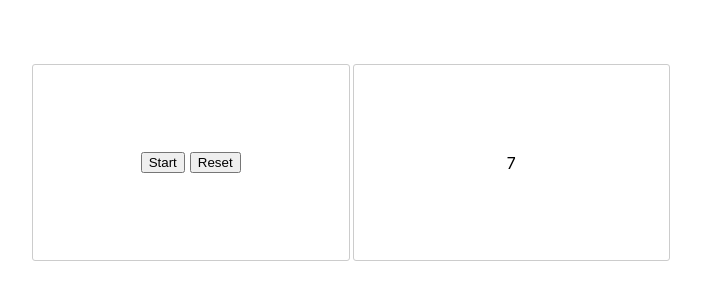
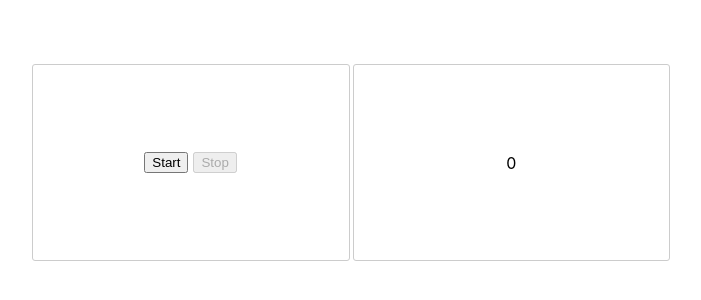
Before and after one commit to saurajit/react-learning, a React (Create React App) app: page / in a window 1280 px wide. Shown: the part 204-504 px from the top of the page, without its empty margins (289-990 px from the left). Built offline with nearby package versions, Linux system fonts and the light colour scheme.

Commit message:
Added start/stop functionality

```diff
--- a/src/App.js
+++ b/src/App.js
@@ -4,14 +4,28 @@ import Controls from './components/Controls'
 import Timer from './components/Timer';
 
 class App extends Component {
+
+  constructor() {
+    super();
+    this.state = {
+      isRunning: false
+    }
+  }
+
+  setStatus(status) {
+    this.setState({
+      isRunning: status === 'start'
+    })
+  }
+
   render() {
     return (
       <div id="app-wrapper">
         <div id="controls-wrapper" className="card center">
-          <Controls />
+          <Controls setStatus={this.setStatus.bind(this)} />
         </div>
         <div id="timer-wrapper" className="card center">
-          <Timer />
+          <Timer isRunning={this.state.isRunning} />
         </div>
       </div>
     );
--- a/src/components/Controls.js
+++ b/src/components/Controls.js
@@ -1,11 +1,31 @@
 import React, { Component } from 'react';
 
 class Controls extends Component {
+  constructor() {
+    super();
+
+    this.state = {
+      isRunning: false
+    }
+  }
+
+  onStart() {
+    this.setState({
+      isRunning: true
+    }, this.props.setStatus('start'))
+  }
+
+  onStop() {
+    this.setState({
+      isRunning: false
+    }, this.props.setStatus('stop'))
+  }
+
   render() {
     return (
       <div className="button-wrapper">
-          <button type="button">Start</button>
-          <button type="button">Reset</button>
+          <button type="button" onClick={this.onStart.bind(this)} disabled={this.state.isRunning}>Start</button>
+          <button type="button" onClick={this.onStop.bind(this)} disabled={!this.state.isRunning}>Stop</button>
       </div>
     );
   }
--- a/src/components/Timer.js
+++ b/src/components/Timer.js
@@ -10,12 +10,30 @@ class Timer extends Component {
     };
   }
 
-  componentDidMount() {
+  startTimer() {
+    if (this.timer) {
+      return;
+    }
     this.timer = setInterval(() => {
       this.setState({
         timer: this.state.timer + 1
       })
     }, 1000);
+  }
+
+  stopTimer() {
+    if(this.timer) {
+      clearInterval(this.timer);
+      this.timer = null;
+    }
+  }
+
+  componentDidUpdate() {
+    if (this.props.isRunning) {
+      this.startTimer();
+    } else {
+      this.stopTimer();
+    }
   }
 
   render() {
```
